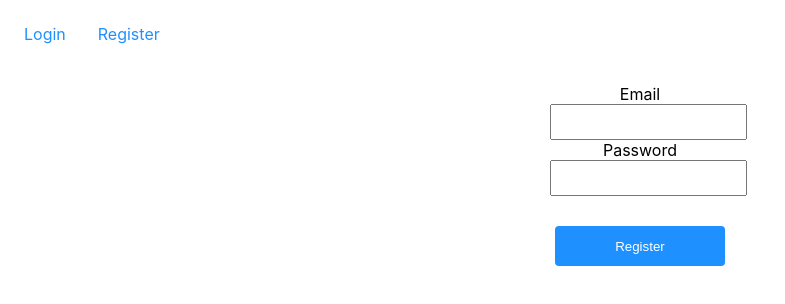
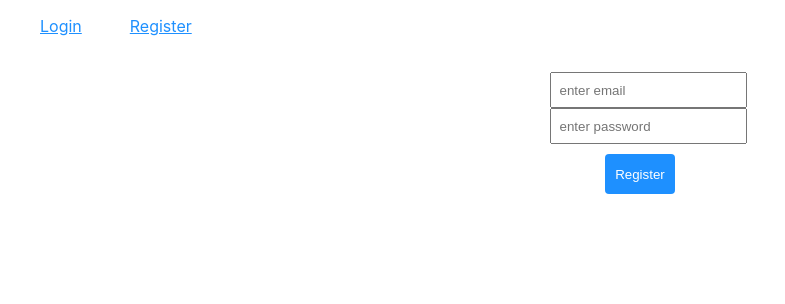
Before and after one commit to HuongDang-Miley/frontend-redo-react-todo-app, a React (Create React App) app: page /register in a window 1280 px wide. Shown: the top 304 px of the page, without its empty margins (0-785 px from the left). Built offline with nearby package versions, Linux system fonts and the light colour scheme.

Commit message:
Install Validator and jwt-decode for login and register

```diff
--- a/package.json
+++ b/package.json
@@ -6,11 +6,14 @@
     "@testing-library/jest-dom": "^5.11.6",
     "@testing-library/react": "^11.2.2",
     "@testing-library/user-event": "^12.2.2",
+    "axios": "^0.21.0",
+    "jwt-decode": "^3.1.2",
     "react": "^17.0.1",
     "react-dom": "^17.0.1",
     "react-router-dom": "^5.2.0",
     "react-scripts": "4.0.0",
     "uuid": "^8.3.1",
+    "validator": "^13.1.17",
     "web-vitals": "^0.2.4"
   },
   "scripts": {
--- a/src/App.css
+++ b/src/App.css
@@ -33,6 +33,11 @@ margin-top: 24px;
 margin-left: 24px;
 }
 
+li {
+  margin-right: 16px;
+  color: dodgerblue;
+  display: inline;
+}
 a {
   margin-right: 32px;
   color: dodgerblue;
--- a/src/components/nav/Nav.js
+++ b/src/components/nav/Nav.js
@@ -1,22 +1,77 @@
-import React from 'react'
+import React, { Component } from 'react'
+import { Link } from 'react-router-dom'
+// import './nav.css'
+import jwtDecode from 'jwt-decode'
 
-export const Nav = ({
-    isAuth,
-    handleLogoutLink,
-    handleLoginLink }) => {
-    return (
-        <div className="navigation-div">
-            {isAuth
-                ? <>
-                    <a>Email</a>
-                    <a onClick={() => handleLogoutLink()}>Logout</a>
-                </>
-                : <>
-                    <a onClick={()=>handleLoginLink()}>Login</a>
-                    <a>Register</a>
-                </>}
-        </div>
-    )
+export default class Nav extends Component {
+
+    state = {
+        isAuth: false,
+        user: null
+    }
+
+    componentDidMount() {
+        let token = localStorage.getItem("jwtToken")
+
+        if (token) {
+            let decoded = jwtDecode(token)
+            let currentTime = Date.now() / 1000
+
+            if (decoded.exp < currentTime) {
+                localStorage.removeItem("jwtToken")
+
+            } else {
+                this.setState({
+                    isAuth: true,
+                    user: {
+                        email: decoded.email,
+                        _id: decoded._id
+                    }
+                })
+            }
+        }
+    }
+
+
+    logout = () => {
+        localStorage.removeItem("jwtToken");
+        this.props.logout();
+      };
+
+
+    render() {
+        const { isAuth, user } = this.props
+        console.log('isAuth', isAuth)
+        console.log('user', user)
+        return (
+            isAuth && user
+                ? (
+                    <div className="navigation-div">
+                        <ul>
+                            <li className="nav-link">
+                                <Link to="/profile">{user.email}</Link>
+                            </li>
+                            <li className="nav-link">
+                                <Link
+                                    to="Register"
+                                    onClick={this.logout}>Logout</Link>
+                            </li>
+                        </ul>
+                    </div>
+                )
+                : (
+                    <div>
+                        <ul>
+                            <li className="nav-link">
+                                <Link to="Login">Login</Link>
+                            </li>
+                            <li className="nav-link">
+                                <Link to="Register">Register</Link>
+                            </li>
+                        </ul>
+                    </div>
+                )
+
+        )
+    }
 }
-
-export default Nav
--- a/src/components/register/Register.js
+++ b/src/components/register/Register.js
@@ -1,43 +1,232 @@
-import React from 'react'
+import React, { Component } from 'react'
+import Todo from '../todo/Todo'
+import validator from 'validator'
+import axios from 'axios'
+import Message from "../shared/Message"
 
-const Register = ({
-    email,
-    password,
-    handleInputChange,
-    handleLoginButton
-}) => {
 
-    return (
-        <div className="login-div">
-            <form>
-                <label>Email</label><br />
-                <input
-                    // type='text'
-                    // className="login-input"
-                    // name="email"
-                    // value={email}
-                    // onChange={(event) => handleInputChange(event)}
-                >
-                </input><br />
+export class Register extends Component {
+    state = {
+        isAuth: false,
+        email: '',
+        password: '',
+        errorMessage: '',
+        isError: false,
+        isPasswordError: false,
+        isPasswordErrorMessage: '',
+        isSubmitError: false,
+        submitErrorMessage: '',
+        isSuccessMessage: false,
+        successMessage: 'success.data.message'
+    }
 
-                <label>Password</label><br />
-                <input
-                    // type='text'
-                    // className="login-input"
-                    // name="password"
-                    // value={password}
-                    // onChange={(event) => handleInputChange(event)}
-                >
-                </input><br />
-                <br />
-                <button
-                    className="blue-button login-button"
-                    onClick={() => handleLoginButton()}
-                >Register</button>
-            </form>
-        </div>
-    )
 
+
+    handleOnChange = (event) => {
+        this.setState({
+            [event.target.name]: event.target.value
+        }, () => {
+            // // check if the input is an email
+
+            const { email } = this.state;
+            let isEmail = validator.isEmail(email)
+
+            if (isEmail) {
+                this.setState({
+                    isError: false,
+                    errorMessage: ''
+                })
+            } else {
+                this.setState({
+                    isError: true,
+                    errorMessage: 'Please enter a correct email'
+                })
+            }
+        })
+    }
+
+    handleOnChangePassword = (event) => {
+        this.setState({
+            [event.target.name]: event.target.value
+        }, () => {
+            const { password } = this.state
+            let isPassword = validator.matches(
+                password,
+                "^(?=.*?[A-Z])(?=.*?[a-z])(?=.*?[0-9])(?=.*?[#?!@$%^&*-]).{8,}$")
+            if (isPassword) {
+                this.setState({
+                    isPasswordError: false,
+                    isPasswordErrorMessage: ''
+                })
+            } else {
+                this.setState({
+                    isPasswordError: true,
+                    isPasswordErrorMessage: 'password must contain a lowercase, an uppercase, and a symbol',
+                })
+            }
+        })
+    }
+
+    handleOneSubmit = async (event) => {
+        event.preventDefault()
+        const { email, password } = this.state
+
+        if (validator.isEmpty(email) && validator.isEmpty(password)) {
+            this.setState({
+                isSubmitError: true,
+                submitErrorMessage: 'cannot have empty email or password'
+            })
+            return;
+        } else {
+            this.setState({
+                isSubmitError: false,
+                submitErrorMessage: ''
+            })
+        };
+
+        if (validator.isEmpty(email)) {
+            console.log('email is empty')
+            this.setState({
+                isSubmitError: true,
+                submitErrorMessage: 'cannot have empty email'
+            })
+            return;
+        } else {
+            this.setState({
+                isSubmitError: false,
+                submitErrorMessage: ''
+            })
+
+        }
+
+        if (validator.isEmpty(password)) {
+            console.log('pw is empty')
+            this.setState({
+                isSubmitError: true,
+                submitErrorMessage: 'cannot have empty password'
+            })
+        } else {
+            this.setState({
+                isSubmitError: false,
+                submitErrorMessage: ''
+            })
+        }
+
+        try {
+            let success = await axios.post('http://localhost:3003/api/users/create-user', {
+                email: email,
+                password: password
+            })
+            console.log(success.data.message)
+
+            this.setState({
+                isAuth: true,
+                isSuccessMessage: true,
+                successMessage: success.data.message,
+                email: '',
+                password: '',
+            })
+        }
+        catch (e) {
+
+            if (e && e.response.status === 401) {
+                this.setState({
+                    isAuth: false,
+                    isSuccessMessage: false,
+                    isError: true,
+                    errorMessage: e.response.data.message
+                })
+            }
+            console.log('isAuth', this.state.isAuth)
+        }
+
+    }
+
+
+    render() {
+        const {
+            email,
+            password,
+            isAuth,
+            isError,
+            errorMessage,
+            isPasswordError,
+            isPasswordErrorMessage,
+            isSubmitError,
+            submitErrorMessage,
+            isSuccessMessage,
+            successMessage
+        } = this.state
+
+console.log('line159', isAuth)
+
+        let showTodoComponent = isAuth
+            ? <Todo />
+            : (
+                <>
+                    <form onSubmit={this.handleOneSubmit}>
+                        {" "}
+                        {/* {isSuccessMessage
+                            ? <p className="success-message">{successMessage}</p>
+                            : <p></p>
+                        } */}
+                        {isSuccessMessage
+                            ? (<Message className={'success-message'} message={successMessage} />)
+                            : ("")
+                        }
+
+                        <p>{this.state.successLoginMessage}</p>
+
+                        {/* {isSubmitError
+                            ? <p className="error-message">{submitErrorMessage}</p>
+                            : ""} */}
+
+                        {isSubmitError
+                            ? (<Message className={'error-message'} message={errorMessage} />)
+                            : ("")}
+
+                        {/* {isError ? <p className ="error-message">{errorMessage}</p> : ""} */}
+
+                        {isError
+                            ? (<Message className={'error-message'} message={errorMessage} />)
+                            : ("")
+                        }
+                        <input
+                            type="text"
+                            name="email"
+                            placeholder="enter email"
+                            onChange={this.handleOnChange}
+                            value={email}
+                        /><br />{" "}
+
+                        {/* {isPasswordError
+                            ? <p className="error-message">{isPasswordErrorMessage}</p>
+                            : ""
+                        } */}
+
+                        {isPasswordError
+                            ? (<Message className={'error-message'} message={isPasswordErrorMessage} />)
+                            : ("")
+                        }
+                        <input
+                            type="text"
+                            name="password"
+                            placeholder="enter password"
+                            onChange={this.handleOnChangePassword}
+                            value={password}
+                        /><br />{" "}
+                        <button className='blue-button'>Register</button>
+
+                    </form>
+                </>
+            )
+
+        return (
+            <div style={{ textAlign: "center", marginTop: 20 }}>
+                {showTodoComponent}
+            </div>
+        )
+    }
 }
 
 export default Register
--- /dev/null
+++ b/src/components/shared/Message.js
@@ -0,0 +1,14 @@
+import React from 'react'
+
+const Message = ({
+    message,
+    className,
+}) => {
+    return (
+        <div className={className}>
+            {message}
+        </div>
+    )
+}
+
+export default Message
```
Also changed, not shown: src/components/register/Register copy.js (added, +43 -0 lines), 1 other file (tests, documents, lock files or other folders).
